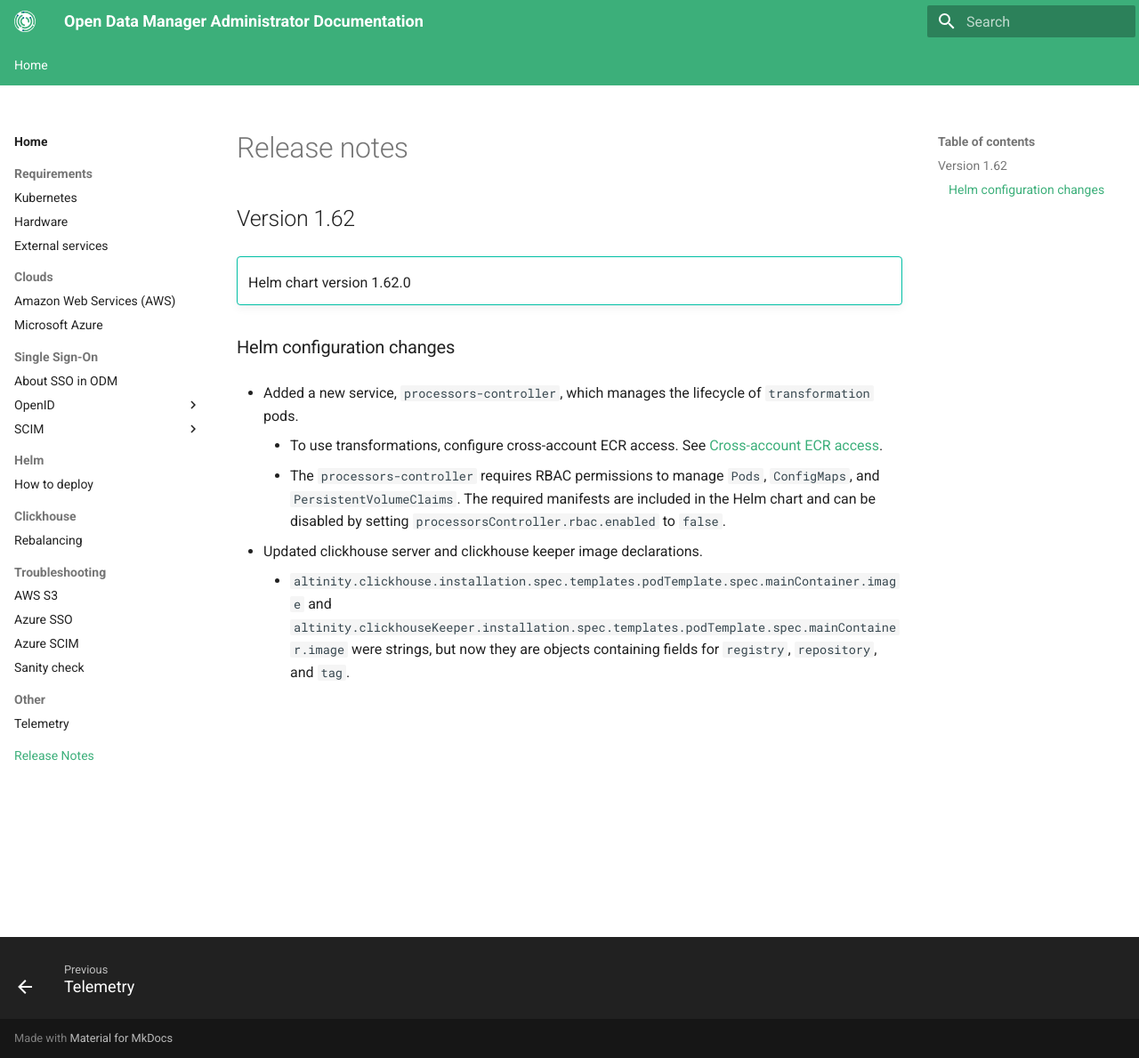
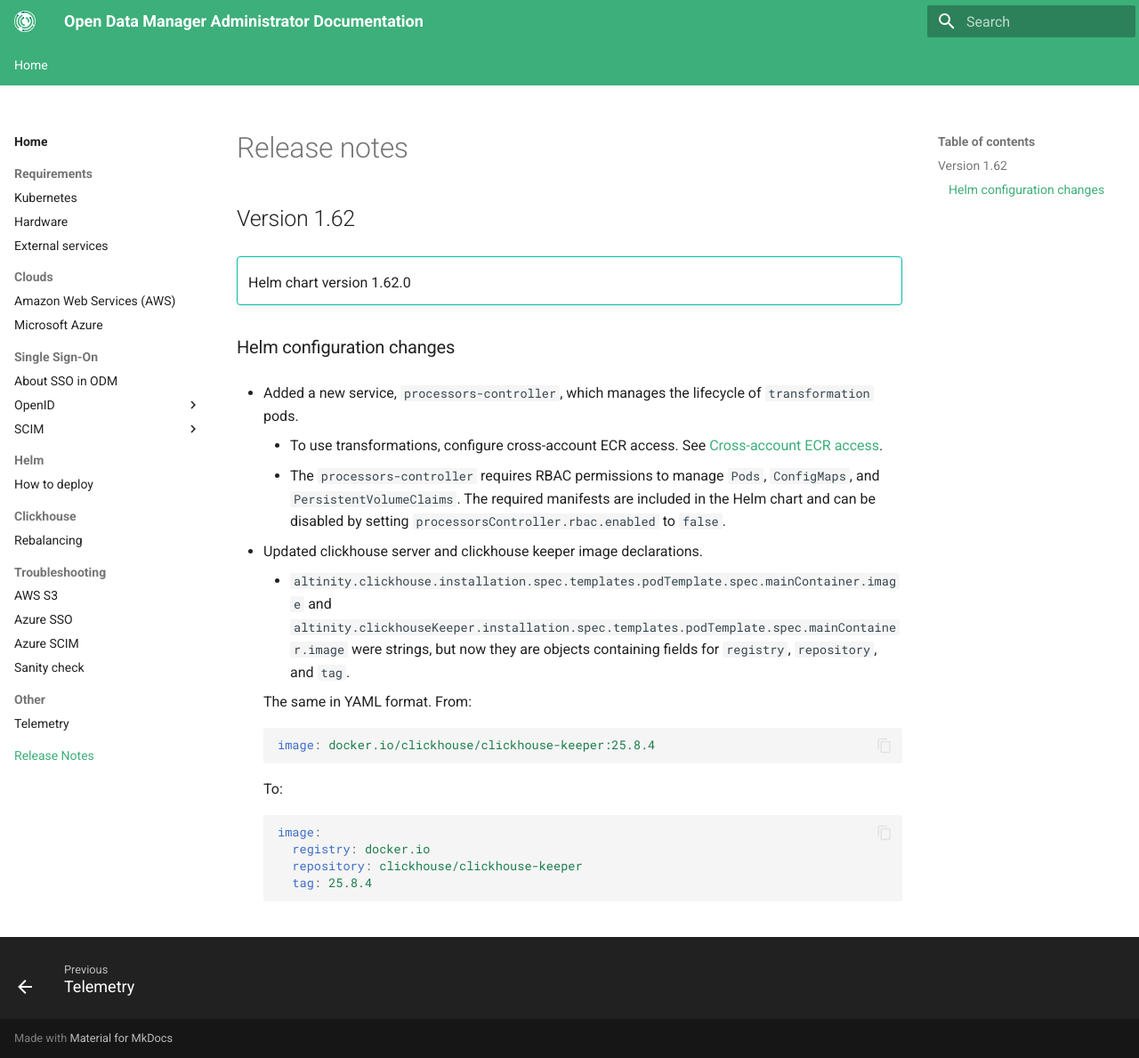
Before and after one commit to genestack/admin-docs, an MkDocs documentation site: the page built from docs/home/release-notes.md, in a window 1280 px wide and 1189 px high. Shown: the whole window at 89% size. Built offline with MkDocs 1.6.1 and Material for MkDocs 9.7.7, drawn with Linux system fonts in a browser that asks for light colours; the version menu is left out.

Commit message:
[ODM-12550] Add yaml format example

````diff
--- a/docs/home/release-notes.md
+++ b/docs/home/release-notes.md
@@ -16,3 +16,19 @@
     - `altinity.clickhouse.installation.spec.templates.podTemplate.spec.mainContainer.image` and
       `altinity.clickhouseKeeper.installation.spec.templates.podTemplate.spec.mainContainer.image`
       were strings, but now they are objects containing fields for `registry`, `repository`, and `tag`.
+
+      The same in YAML format.
+      From:
+
+      ```yaml
+      image: docker.io/clickhouse/clickhouse-keeper:25.8.4
+      ```
+
+      To:
+
+      ```yaml
+      image:
+        registry: docker.io
+        repository: clickhouse/clickhouse-keeper
+        tag: 25.8.4
+      ```
````
